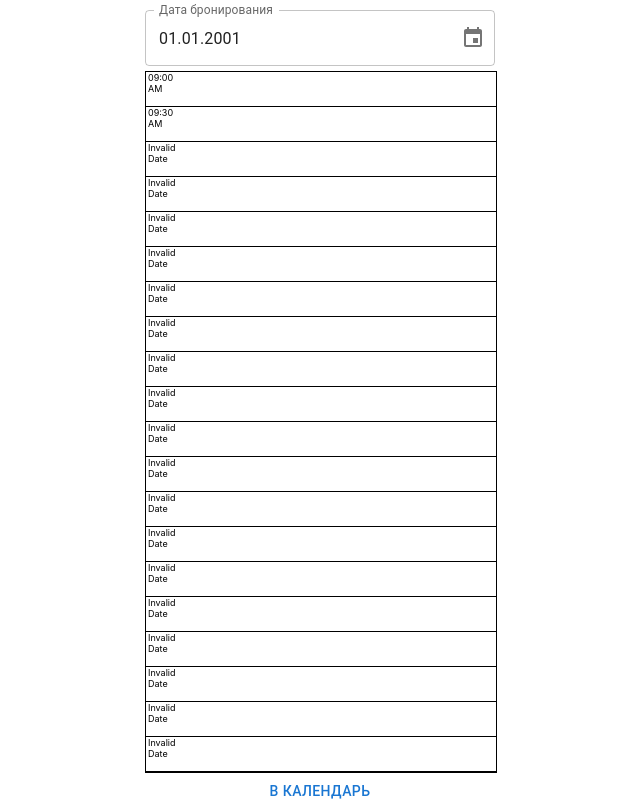
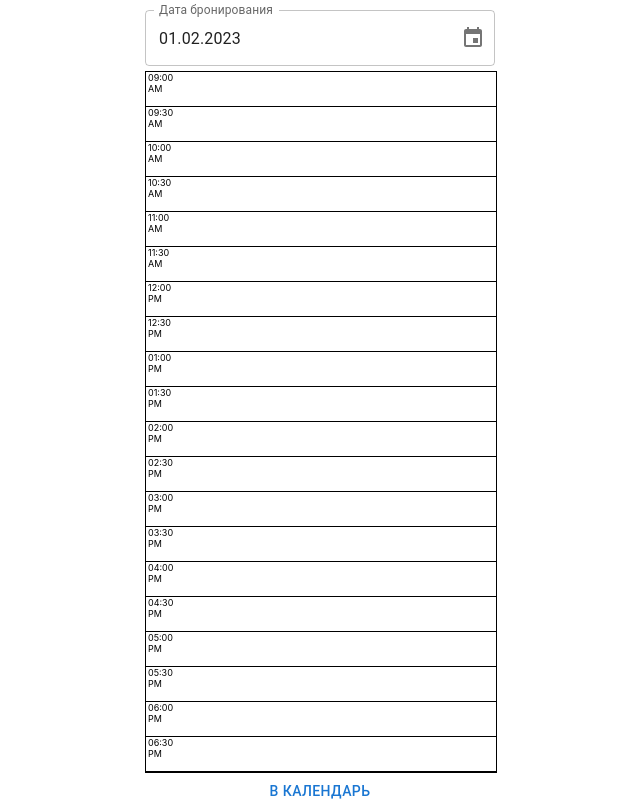
Before and after one commit to isakhalin/AppointApp, a React (Create React App) app: page /1/1/1 in a window 1280 px wide. Shown: the whole page, without its empty margins (320-960 px from the left). Built offline with nearby package versions, Linux system fonts and the light colour scheme.

Commit message:
before merge 19.01

```diff
--- a/src/components/calendarDay/calendarDay.jsx
+++ b/src/components/calendarDay/calendarDay.jsx
@@ -37,45 +37,45 @@ export const CalendarDay = ({daySelected}) => { // В daySelected приходи
     setModalOpen(true);
   }
 
-  // const date = new Date(daySelected);
-  // console.log('date',date)
-  //
-  // const vks = calendar[date.getFullYear()]?.[date.getMonth() + 1]?.[date.getDate()];
-  //
+  const date = new Date(daySelected);
+  console.log('date',date)
+
+  const vks = calendar[date.getFullYear()]?.[date.getMonth() + 1]?.[date.getDate()];
+
+  const calcDayStart = () => {
+    const date = new Date(daySelected).toLocaleDateString().split(".");
+    return new Date(`${date[2]}-${date[1]}-${date[0]} ${dayStartAt}`).getTime();
+  }
+
+  const calcDayEnd = () => {
+    const date = new Date(daySelected).toLocaleDateString().split(".");
+    return new Date(`${date[2]}-${date[1]}-${date[0]} ${dayEndAt}`).getTime();
+  }
+  // const date = moment(`${params.year}.${params.month}.${params.day}`);
+  // console.log('date',date, 'daySelected', daySelected);
+  // console.log('!!!!', moment(`${params.year}.${params.month}.${params.day} ${dayStartAt}`).format('x'))
+  // const vks = calendar[date.year()]?.[date.month()+1]?.[date.date()];
+  // console.log(vks)
   // const calcDayStart = () => {
-  //   const date = new Date(daySelected).toLocaleDateString().split(".");
-  //   return new Date(`${date[2]}-${date[1]}-${date[0]} ${dayStartAt}`).getTime();
+  //   // const date = new Date(daySelected).toLocaleDateString().split(".");
+  //   // return new Date(`${date[2]}-${date[1]}-${date[0]} ${dayStartAt}`).getTime();
+  //   return moment(`${params.year}.${params.month}.${params.day} ${dayStartAt}`).format('x')
   // }
   //
   // const calcDayEnd = () => {
-  //   const date = new Date(daySelected).toLocaleDateString().split(".");
-  //   return new Date(`${date[2]}-${date[1]}-${date[0]} ${dayEndAt}`).getTime();
+  //   // const date = new Date(daySelected).toLocaleDateString().split(".");
+  //   // return new Date(`${date[2]}-${date[1]}-${date[0]} ${dayEndAt}`).getTime();
+  //   return moment(`${params.year}.${params.month}.${params.day} ${dayEndAt}`).format('x')
+  //
   // }
-  const date = moment(`${params.year}.${params.month}.${params.day}`);
-  console.log('date',date, 'daySelected', daySelected);
-  console.log('!!!!', moment(`${params.year}.${params.month}.${params.day} ${dayStartAt}`).format('x'))
-  const vks = calendar[date.year()]?.[date.month()+1]?.[date.date()];
-  console.log(vks)
-  const calcDayStart = () => {
-    // const date = new Date(daySelected).toLocaleDateString().split(".");
-    // return new Date(`${date[2]}-${date[1]}-${date[0]} ${dayStartAt}`).getTime();
-    return moment(`${params.year}.${params.month}.${params.day} ${dayStartAt}`).format('x')
-  }
-
-  const calcDayEnd = () => {
-    // const date = new Date(daySelected).toLocaleDateString().split(".");
-    // return new Date(`${date[2]}-${date[1]}-${date[0]} ${dayEndAt}`).getTime();
-    return moment(`${params.year}.${params.month}.${params.day} ${dayEndAt}`).format('x')
-
-  }
 
   const day = [
     //TODO костыли, найти решение
     {
-      start: +calcDayStart(),
+      start: calcDayStart(),
     },
     {
-      start: +calcDayStart() + (1000 * 60 * 30),
+      start: calcDayStart() + (1000 * 60 * 30),
     },
     {
       start: calcDayStart() + (1000 * 60 * 30) * 2,
@@ -151,7 +151,7 @@ export const CalendarDay = ({daySelected}) => { // В daySelected приходи
     // },
   ];
 
-  console.log('day', day)
+  // console.log('day', day)
   return (
     <div>
       <div className="calendar-wrp">
--- a/src/components/dateSellector/dateSelector.jsx
+++ b/src/components/dateSellector/dateSelector.jsx
@@ -10,12 +10,12 @@ import {useNavigate, useParams} from "react-router-dom";
 
 export const DateSelector = ({daySelected, setDaySelected}) => {
   // const [value, setValue] = useState(moment(daySelected));
-  const params = useParams();
-  const navigate = useNavigate();
-  console.log('00000',daySelected)
-  console.log('params', params)
-  console.log('111111', moment(`${params.year}.${params.month}.${params.day}`).format('x'))
-  console.log('222222', moment(`${params.year}.${params.month}.${params.day}`).format('YYYY.MM.DD'))
+  // const params = useParams();
+  // const navigate = useNavigate();
+  // console.log('00000',daySelected)
+  // console.log('params', params)
+  // console.log('111111', moment(`${params.year}.${params.month}.${params.day}`).format('x'))
+  // console.log('222222', moment(`${params.year}.${params.month}.${params.day}`).format('YYYY.MM.DD'))
 
 
   const handleChange = (newValue) => {
@@ -30,7 +30,8 @@ export const DateSelector = ({daySelected, setDaySelected}) => {
           <DesktopDatePicker
             label="Дата бронирования"
             inputFormat="DD.MM.YYYY"
-            value={params.hasOwnProperty('year') ? moment(`${params.year}.${params.month}.${params.day}`) : daySelected}
+            // value={params.hasOwnProperty('year') ? moment(`${params.year}.${params.month}.${params.day}`) : daySelected}
+            value={daySelected}
             onChange={handleChange}
             renderInput={(params) => <TextField {...params} />}
           />
```
